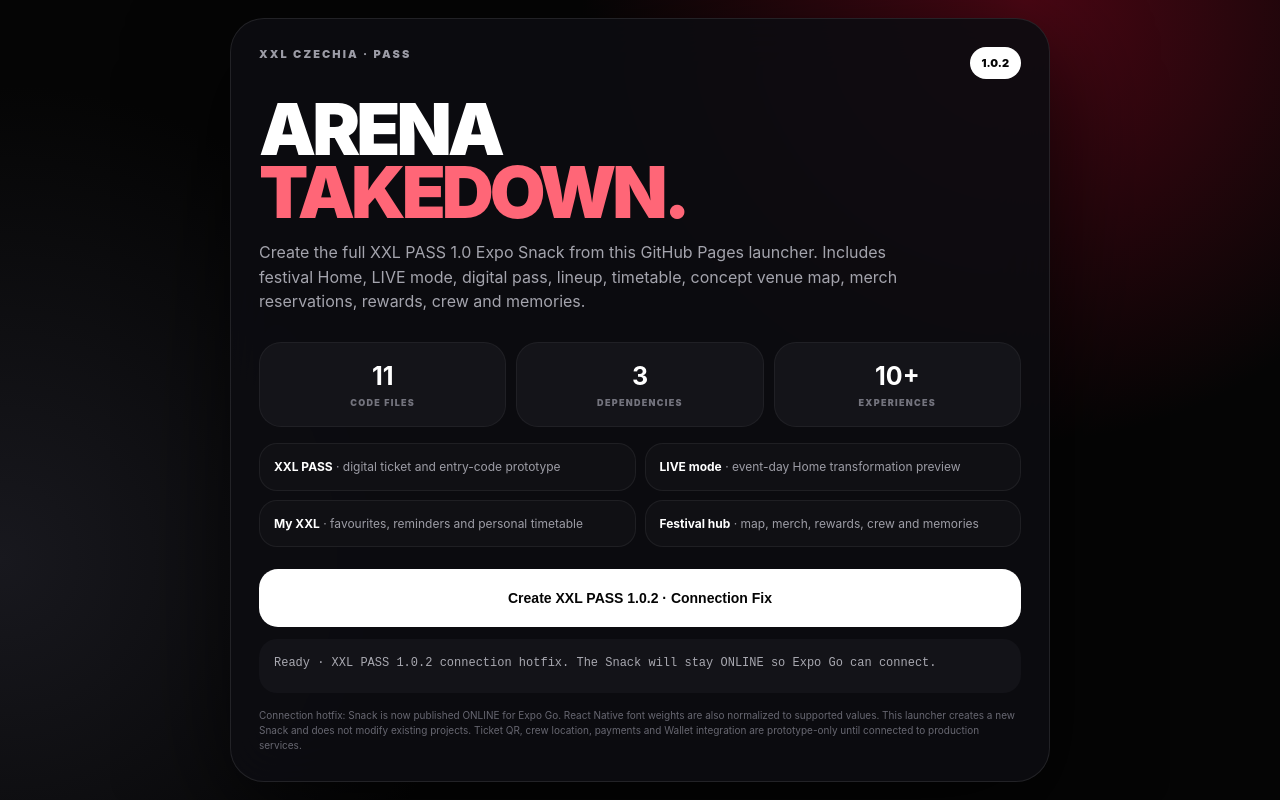
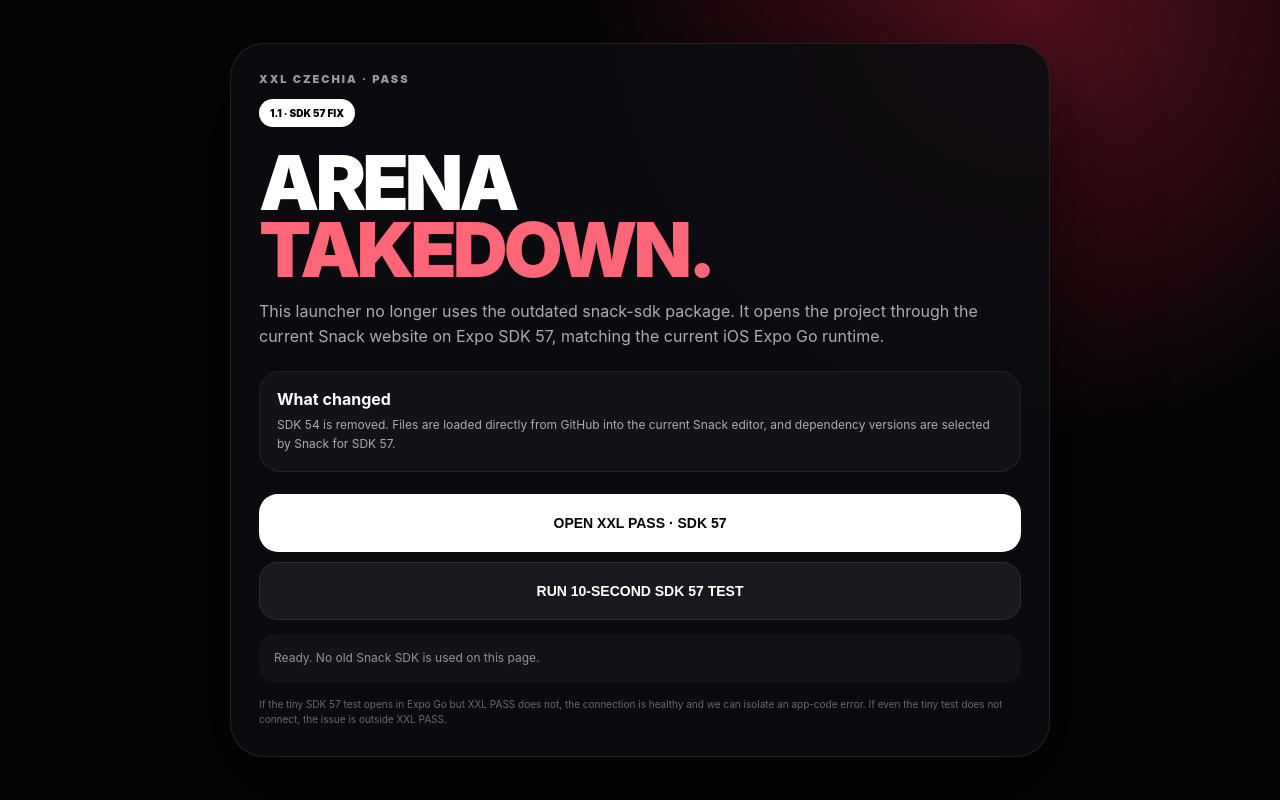
Before and after one commit to oxvaa/xxl-pass, a website: page index.html in a window 1280 px wide. Drawn offline with Linux system fonts and the light colour scheme.

Commit message:
Add files via upload

```diff
--- a/index.html
+++ b/index.html
@@ -4,103 +4,79 @@
 <meta charset="utf-8">
 <meta name="viewport" content="width=device-width,initial-scale=1,viewport-fit=cover">
 <meta name="theme-color" content="#050505">
-<title>XXL PASS 1.0.2 → Expo Snack</title>
+<title>XXL PASS 1.1 · SDK 57</title>
 <style>
 :root{font-family:Inter,ui-sans-serif,system-ui,-apple-system,BlinkMacSystemFont,"Segoe UI",sans-serif;color:#fff;background:#050505}
-*{box-sizing:border-box}body{margin:0;min-height:100vh;padding:18px;display:grid;place-items:center;background:radial-gradient(circle at 80% 0,#4b0714 0,transparent 34%),radial-gradient(circle at 0 70%,#18181e 0,transparent 34%),#050505}
-main{width:min(820px,100%);background:#0d0d11e8;border:1px solid #ffffff18;border-radius:34px;padding:28px;box-shadow:0 30px 100px #000a;backdrop-filter:blur(26px)}
-.top{display:flex;justify-content:space-between;align-items:flex-start;gap:18px}.brand{font-size:11px;font-weight:900;letter-spacing:2.1px;color:#9c9ca6}.version{font-size:11px;font-weight:900;padding:9px 12px;border-radius:999px;background:#fff;color:#050505}.hero{font-size:clamp(42px,8vw,72px);line-height:.88;letter-spacing:-4px;margin:18px 0 14px;font-weight:1000}.sub{color:#a4a4ad;line-height:1.55;max-width:650px}.live{color:#ff6677}
-.stats{display:grid;grid-template-columns:repeat(3,1fr);gap:10px;margin:28px 0 16px}.stat{padding:18px;border-radius:22px;background:#141419;border:1px solid #ffffff0d;text-align:center}.stat b{display:block;font-size:25px}.stat span{display:block;margin-top:6px;font-size:9px;font-weight:900;letter-spacing:1.3px;color:#74747e}
-.features{display:grid;grid-template-columns:repeat(2,1fr);gap:9px;margin:16px 0 22px}.feature{padding:14px;border-radius:18px;border:1px solid #ffffff10;background:#101014;color:#9d9da6;font-size:12px;line-height:1.45}.feature b{color:#fff}
-button,.open{width:100%;min-height:58px;border-radius:19px;border:0;font-weight:900;font-size:14px;cursor:pointer}.go{background:#fff;color:#050505}.go:disabled{opacity:.45}.open{display:none;margin-top:10px;text-decoration:none;text-align:center;padding:18px;background:#17171c;color:#fff;border:1px solid #ffffff16}.status{white-space:pre-wrap;margin:12px 0 0;padding:15px;border-radius:18px;background:#131318;color:#a8a8b0;font-size:12px;line-height:1.55;min-height:54px}.status.ok{background:#0e2118;color:#9fe3b8}.status.error{background:#2a1015;color:#ff9aa6}.note{margin-top:15px;color:#676771;font-size:10px;line-height:1.5}
-@media(max-width:580px){main{padding:22px;border-radius:28px}.features{grid-template-columns:1fr}.hero{letter-spacing:-2.8px}.stats{gap:7px}.stat{padding:14px 8px}}
+*{box-sizing:border-box}
+body{margin:0;min-height:100vh;padding:18px;display:grid;place-items:center;background:radial-gradient(circle at 80% 0,#55101d 0,transparent 34%),#050505}
+main{width:min(820px,100%);background:#0d0d11e8;border:1px solid #ffffff18;border-radius:34px;padding:28px;box-shadow:0 30px 100px #000a}
+.brand{font-size:11px;font-weight:900;letter-spacing:2px;color:#9999a4}
+.ver{display:inline-flex;margin-top:13px;padding:8px 11px;border-radius:999px;background:#fff;color:#050505;font-size:10px;font-weight:900}
+h1{font-size:clamp(43px,9vw,76px);line-height:.88;letter-spacing:-4px;margin:22px 0 15px;font-weight:900}
+.red{color:#ff6677}
+p{color:#aaaab3;line-height:1.58}
+.card{margin:22px 0;padding:17px;border:1px solid #ffffff12;background:#121217;border-radius:21px}
+.card b{display:block;margin-bottom:7px}
+button,a.btn{display:flex;width:100%;min-height:58px;border-radius:19px;border:0;align-items:center;justify-content:center;text-decoration:none;font-size:14px;font-weight:900;cursor:pointer}
+.primary{background:#fff;color:#050505}
+.secondary{margin-top:10px;background:#18181e;color:#fff;border:1px solid #ffffff17!important}
+.status{margin-top:14px;padding:15px;border-radius:17px;background:#121217;color:#92929c;font-size:12px;line-height:1.55;white-space:pre-wrap}
+.small{margin-top:14px;color:#666671;font-size:10px;line-height:1.55}
 </style>
 </head>
 <body>
 <main>
-  <div class="top"><div class="brand">XXL CZECHIA · PASS</div><div class="version">1.0.2</div></div>
-  <h1 class="hero">ARENA<br><span class="live">TAKEDOWN.</span></h1>
-  <p class="sub">Create the full XXL PASS 1.0 Expo Snack from this GitHub Pages launcher. Includes festival Home, LIVE mode, digital pass, lineup, timetable, concept venue map, merch reservations, rewards, crew and memories.</p>
-  <div class="stats"><div class="stat"><b id="code">—</b><span>CODE FILES</span></div><div class="stat"><b id="dep">—</b><span>DEPENDENCIES</span></div><div class="stat"><b>10+</b><span>EXPERIENCES</span></div></div>
-  <div class="features">
-    <div class="feature"><b>XXL PASS</b> · digital ticket and entry-code prototype</div>
-    <div class="feature"><b>LIVE mode</b> · event-day Home transformation preview</div>
-    <div class="feature"><b>My XXL</b> · favourites, reminders and personal timetable</div>
-    <div class="feature"><b>Festival hub</b> · map, merch, rewards, crew and memories</div>
-  </div>
-  <button class="go" id="go">Create XXL PASS 1.0.2 · Connection Fix</button>
-  <pre class="status" id="status">Ready · XXL PASS 1.0.2 connection hotfix. The Snack will stay ONLINE so Expo Go can connect.</pre>
-  <a class="open" id="openExpo" href="#" style="display:none">Open directly in Expo Go</a>
-<a class="open" id="open" target="_blank" rel="noopener">Open Snack editor</a>
-  <div class="note">Connection hotfix: Snack is now published ONLINE for Expo Go. React Native font weights are also normalized to supported values. This launcher creates a new Snack and does not modify existing projects. Ticket QR, crew location, payments and Wallet integration are prototype-only until connected to production services.</div>
+<div class="brand">XXL CZECHIA · PASS</div>
+<div class="ver">1.1 · SDK 57 FIX</div>
+<h1>ARENA<br><span class="red">TAKEDOWN.</span></h1>
+<p>This launcher no longer uses the outdated snack-sdk package. It opens the project through the current Snack website on Expo SDK 57, matching the current iOS Expo Go runtime.</p>
+
+<div class="card">
+  <b>What changed</b>
+  <p style="margin:0;font-size:12px">SDK 54 is removed. Files are loaded directly from GitHub into the current Snack editor, and dependency versions are selected by Snack for SDK 57.</p>
+</div>
+
+<button class="primary" id="openFull">OPEN XXL PASS · SDK 57</button>
+<button class="secondary" id="openTest">RUN 10-SECOND SDK 57 TEST</button>
+
+<div class="status" id="status">Ready. No old Snack SDK is used on this page.</div>
+<div class="small">If the tiny SDK 57 test opens in Expo Go but XXL PASS does not, the connection is healthy and we can isolate an app-code error. If even the tiny test does not connect, the issue is outside XXL PASS.</div>
 </main>
-<script type="module">
-const go=document.querySelector('#go'),statusEl=document.querySelector('#status'),openLink=document.querySelector('#open'),openExpo=document.querySelector('#openExpo'),codeEl=document.querySelector('#code'),depEl=document.querySelector('#dep');
-const setStatus=(t,k='')=>{statusEl.textContent=t;statusEl.className='status '+k};
-async function loadSdk(){try{return await import('https://cdn.jsdelivr.net/npm/snack-sdk@6.6.2/+esm')}catch{return await import('https://esm.sh/snack-sdk@6.6.2?bundle')}}
-async function readPayload(){
-  const url=new URL('./snack-payload-1.0.0.json',location.href);
-  const r=await fetch(url,{cache:'no-store'});
-  if(!r.ok)throw new Error('Payload HTTP '+r.status);
-  const payload=await r.json();
 
-  // XXL PASS 1.0.1 startup hotfix.
-  // React Native supports font weights up to 900; the original build
-  // accidentally used 1000 in multiple first-render styles.
-  Object.values(payload.code||{}).forEach(file=>{
-    if(file?.type==='CODE'&&typeof file.contents==='string'){
-      file.contents=file.contents
-        .replaceAll("fontWeight:'1000'","fontWeight:'900'")
-        .replaceAll('fontWeight:"1000"','fontWeight:"900"');
-    }
-  });
+<script>
+const projectFiles={"App.js":{"type":"CODE","url":"https://raw.githubusercontent.com/oxvaa/xxl-pass/main/App.js"},"theme.js":{"type":"CODE","url":"https://raw.githubusercontent.com/oxvaa/xxl-pass/main/theme.js"},"data.js":{"type":"CODE","url":"https://raw.githubusercontent.com/oxvaa/xxl-pass/main/data.js"},"components/UI.js":{"type":"CODE","url":"https://raw.githubusercontent.com/oxvaa/xxl-pass/main/components/UI.js"},"components/BottomNav.js":{"type":"CODE","url":"https://raw.githubusercontent.com/oxvaa/xxl-pass/main/components/BottomNav.js"},"screens/HomeScreen.js":{"type":"CODE","url":"https://raw.githubusercontent.com/oxvaa/xxl-pass/main/screens/HomeScreen.js"},"screens/LineupScreen.js":{"type":"CODE","url":"https://raw.githubusercontent.com/oxvaa/xxl-pass/main/screens/LineupScreen.js"},"screens/ScheduleScreen.js":{"type":"CODE","url":"https://raw.githubusercontent.com/oxvaa/xxl-pass/main/screens/ScheduleScreen.js"},"screens/PassScreen.js":{"type":"CODE","url":"https://raw.githubusercontent.com/oxvaa/xxl-pass/main/screens/PassScreen.js"},"screens/HubScreen.js":{"type":"CODE","url":"https://raw.githubusercontent.com/oxvaa/xxl-pass/main/screens/HubScreen.js"},"screens/DetailScreen.js":{"type":"CODE","url":"https://raw.githubusercontent.com/oxvaa/xxl-pass/main/screens/DetailScreen.js"}};
 
-  payload.dependencies={
-    ...(payload.dependencies||{}),
-    'expo-linear-gradient':'~15.0.8'
-  };
-  payload.manifest={
-    ...(payload.manifest||{}),
-    name:'XXL PASS 1.0.2 · Arena Takedown',
-    description:'XXL PASS 1.0.2 — startup + Expo Go connection hotfix.'
-  };
-  return payload;
+function snackUrl(files,name,deps=''){
+  const q=new URLSearchParams();
+  q.set('platform','mydevice');
+  q.set('sdkVersion','57.0.0');
+  q.set('name',name);
+  q.set('description','XXL CZECHIA · Expo SDK 57');
+  q.set('theme','dark');
+  q.set('preview','false');
+  q.set('files',JSON.stringify(files));
+  if(deps) q.set('dependencies',deps);
+  return 'https://snack.expo.dev/?'+q.toString();
 }
-try{const p=await readPayload();codeEl.textContent=Object.keys(p.code||{}).length;depEl.textContent=Object.keys(p.dependencies||{}).length}catch{codeEl.textContent='—';depEl.textContent='—'}
-go.onclick=async()=>{
- go.disabled=true;openLink.style.display='none';openExpo.style.display='none';
- try{
-  setStatus('1/4 · Loading XXL PASS payload…');
-  const payload=await readPayload();
-  const files=payload.code||{},dependencies=payload.dependencies||{};
-  const codeCount=Object.keys(files).length,depCount=Object.keys(dependencies).length;
-  if(!files['App.js']||codeCount<5)throw new Error('XXL PASS payload is incomplete.');
-  codeEl.textContent=codeCount;depEl.textContent=depCount;
-  setStatus(`2/4 · ${codeCount} files / ${depCount} dependencies\nLoading Expo Snack SDK…`);
-  const {Snack}=await loadSdk();
-  setStatus('3/4 · Building a new Expo Snack…');
-  const snack=new Snack({
-    name:payload.manifest.name,
-    description:payload.manifest.description,
-    sdkVersion:payload.manifest.sdkVersion||'54.0.0',
-    files,
-    dependencies,
-    online:true
-  });
-  // Explicitly advertise the Snack over snackpub so Expo Go can connect.
-  snack.setOnline(true);
-  await snack.getStateAsync();
-  const result=await snack.saveAsync({ignoreUser:true,isDraft:false});
-  const state=await snack.getStateAsync();
-  const id=result?.id||result?.snackId||result?.accountSnackId||state?.id;
-  if(!id)throw new Error('Snack saved without a readable ID.');
-  setStatus(`4/4 · DONE ✅\nXXL PASS 1.0.2 · Arena Takedown\nSnack ID: ${id}\nFiles: ${Object.keys(state.files||{}).length}\nDependencies: ${Object.keys(state.dependencies||{}).length}`,'ok');
-  openLink.href='https://snack.expo.dev/'+id;openLink.style.display='block';
-  if(state?.url){
-    openExpo.href=state.url;
-    openExpo.style.display='block';
-  }
- }catch(e){setStatus('CREATE FAILED ❌\n'+(e?.message||String(e)),'error')}finally{go.disabled=false}
+
+document.querySelector('#openFull').onclick=()=>{
+  document.querySelector('#status').textContent='Opening XXL PASS with Expo SDK 57…';
+  const deps='@expo/vector-icons,expo-linear-gradient,@react-native-async-storage/async-storage';
+  location.href=snackUrl(projectFiles,'XXL PASS 1.1 · Arena Takedown',deps);
+};
+
+document.querySelector('#openTest').onclick=()=>{
+  document.querySelector('#status').textContent='Opening minimal SDK 57 connection test…';
+  const code=`import React from 'react';
+import {View,Text} from 'react-native';
+export default function App(){
+ return <View style={{flex:1,backgroundColor:'#050505',alignItems:'center',justifyContent:'center'}}>
+   <Text style={{color:'#fff',fontSize:30,fontWeight:'900'}}>XXL SDK 57 OK</Text>
+   <Text style={{color:'#999',marginTop:10}}>Expo Go connection works.</Text>
+ </View>;
+}`;
+  const f={'App.js':{type:'CODE',contents:code}};
+  location.href=snackUrl(f,'XXL PASS · SDK 57 TEST');
 };
 </script>
 </body>
```
